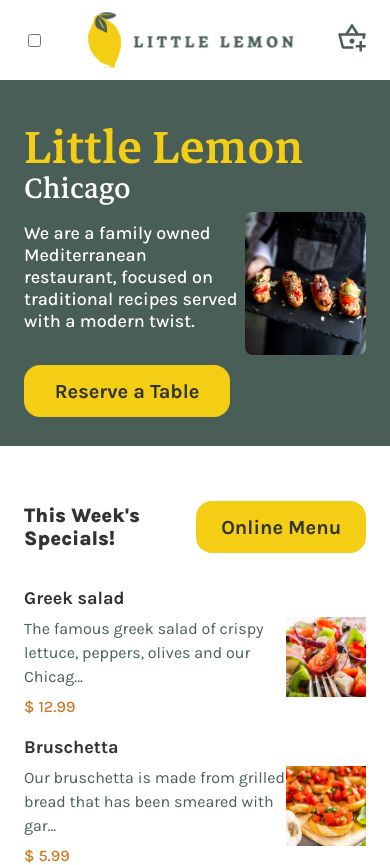
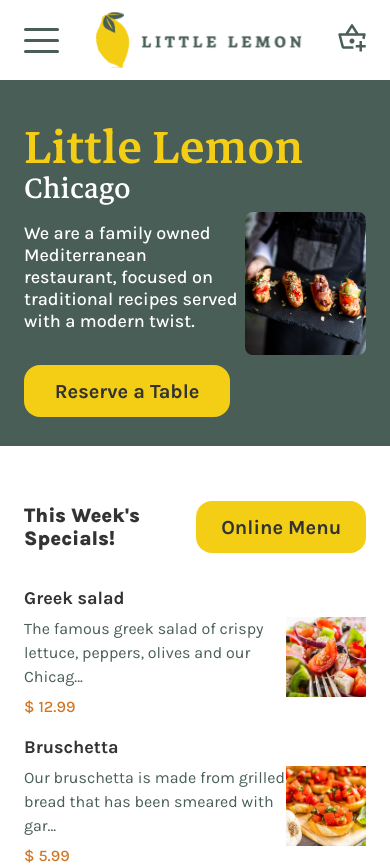
Before and after one commit to 4ndrs/cute-lemon, a React (Create React App) app: page / in a window 390 px wide. Shown: the top 865 px of the page. Built offline with nearby package versions, Linux system fonts and the light colour scheme.

Commit message:
Add hamburger & sidebar styles

```diff
--- a/src/components/Header/Header.css
+++ b/src/components/Header/Header.css
@@ -22,12 +22,67 @@
 
 .hamburger {
   display: none;
-  z-index: 1;
+}
+
+.hamburger::before,
+.hamburger::after,
+.hamburger input {
+  content: "";
+  width: var(--hamburger-bars-width);
+  height: 3px;
+  border-radius: 16px;
+  background-color: var(--primary-green);
+  appearance: none;
+  margin: 0;
+  pointer-events: none;
+  transform-origin: left center;
+  transition: rotate 0.3s ease-in-out;
+}
+
+:root {
+  --hamburger-top-bar-degrees: 0;
+  --hamburger-bottom-bar-degrees: 0;
+  --hamburger-bars-width: 35px;
+}
+
+.hamburger input {
+  transition: opacity 0.4s;
+}
+
+.hamburger input:checked {
+  opacity: 0;
+}
+
+/*
+ * Firefox has no support (no pun intended)
+ * Need some JavaScript for this
+ *
+.hamburger:has(input:checked)::before {
+  rotate: 45deg;
+  width: 31px;
+}
+
+.hamburger:has(input:checked)::after {
+  rotate: -45deg;
+  width: 31px;
+}
+/**/
+
+.hamburger::before {
+  rotate: var(--hamburger-top-bar-degrees);
+}
+
+.hamburger::after {
+  rotate: var(--hamburger-bottom-bar-degrees);
 }
 
 @media (max-width: 880px) {
   .hamburger {
-    display: block;
+    display: flex;
+    flex-direction: column;
+    gap: 8px;
+    z-index: 1;
+    cursor: pointer;
   }
 
   .header-background {
--- a/src/components/Header/Nav.css
+++ b/src/components/Header/Nav.css
@@ -37,15 +37,18 @@
     top: 0;
     width: var(--sidenav-width);
     height: var(--sidenav-height);
-    padding: 4rem 1em;
-    background-color: grey;
+    padding: 6rem 1em;
+    background-color: white;
+    transition: left 0.3s ease-in-out;
   }
 
-  .hamburger:checked ~ .main-nav {
+  /*
+  .hamburger:has(input:checked) ~ .main-nav {
     left: -1rem;
   }
 
-  .hamburger:not(:checked) ~ .main-nav {
+  .hamburger:has(input:not(:checked)) ~ .main-nav {
     left: calc(var(--sidenav-width) * -2);
   }
+  */
 }
--- a/src/components/Header/Nav.tsx
+++ b/src/components/Header/Nav.tsx
@@ -4,7 +4,7 @@ import "./Nav.css";
 
 const Nav = () => {
   return (
-    <nav aria-label="primary-navigation" className="main-nav">
+    <nav aria-label="primary-navigation" className="main-nav" id="main-nav">
       <menu className="menu lead-text">
         {mainMenu.map((link) => (
           <li key={link.name}>
--- a/src/components/Header/index.tsx
+++ b/src/components/Header/index.tsx
@@ -1,3 +1,5 @@
+import { useEffect, useState } from "react";
+
 import Nav from "./Nav";
 import Logo from "../../assets/logo.svg";
 import BasketIcon from "../../assets/basket.svg";
@@ -5,10 +7,41 @@ import BasketIcon from "../../assets/basket.svg";
 import "./Header.css";
 
 const Header = () => {
+  const [menuOpen, setMenuOpen] = useState(false);
+
+  useEffect(() => {
+    const style = document.documentElement.style;
+    const sidebar = document.getElementById("main-nav");
+
+    if (!sidebar) {
+      throw new Error("Woohoo! The main-nav was not found 💢");
+    }
+
+    if (menuOpen) {
+      style.setProperty("--hamburger-top-bar-degrees", "45deg");
+      style.setProperty("--hamburger-bottom-bar-degrees", "-45deg");
+      style.setProperty("--hamburger-bars-width", "31px");
+
+      sidebar.style.left = "-1rem";
+    } else {
+      style.setProperty("--hamburger-top-bar-degrees", "0");
+      style.setProperty("--hamburger-bottom-bar-degrees", "0");
+      style.setProperty("--hamburger-bars-width", "35px");
+
+      sidebar.style.left = "calc(var(--sidenav-width) * -1.2)";
+    }
+  }, [menuOpen]);
+
   return (
     <div className="header-background outer-layout">
       <header className="header">
-        <input type="checkbox" className="hamburger" />
+        <label className="hamburger">
+          <input
+            type="checkbox"
+            checked={menuOpen}
+            onChange={() => setMenuOpen((previous) => !previous)}
+          />
+        </label>
         <img src={Logo} alt="Little Lemon logo" className="logo" />
         <Nav />
         <a href="#TBD">
```
